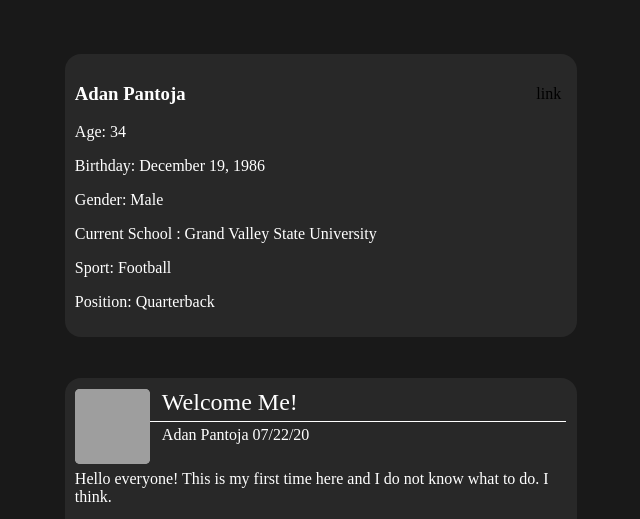
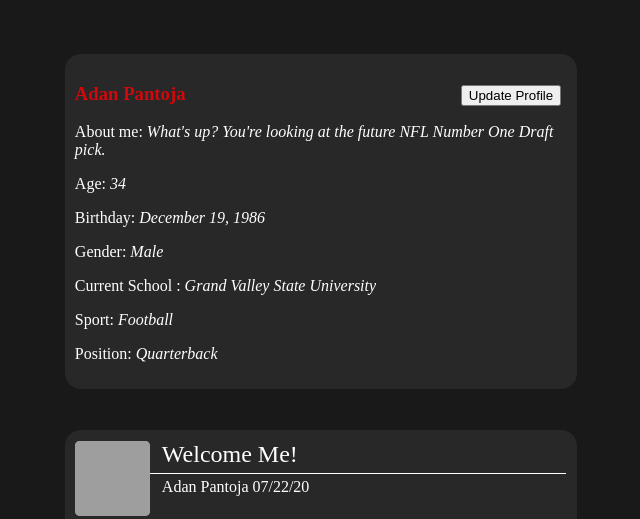
Before and after one commit to pantojaa/SSMW, a Flask app: page /profile in a window 1280 px wide. Shown: the part 1021-1540 px from the top of the page, without its empty margins (329-969 px from the left). Run offline with Flask 2, Linux system fonts and the light colour scheme; a user stored in the database is signed in; data comes from the database, SQL or seed files in the repository; both versions use the stored data as it was after the commit; some libraries are stand-ins or nearby versions; grey boxes are pictures that could not be loaded.

Commit message:
Made changes to profile

```diff
--- a/endzone/forms.py
+++ b/endzone/forms.py
@@ -47,10 +47,11 @@ class UpdateProfileForm(FlaskForm):
     first_name = StringField('First name', validators=[DataRequired(), Length(min=2, max=20)])
     last_name = StringField('Last name', validators=[DataRequired(), Length(min=2, max=20)])
     email = StringField('Email', validators=[DataRequired(), Email()])
+    bio = TextAreaField('About me')
     high_school = StringField('Current school', validators=[])
     sport = StringField('Sport', validators=[])
     position = StringField('Position', validators=[])
-    select_file = FileField('Update profile picture', validators=[FileAllowed(['jpeg', 'jpg', 'png', 'mp4'])])
+    select_file = FileField('Update profile picture', validators=[FileAllowed(['jpeg', 'jpg', 'png'])])
     submit = SubmitField('Save changes')
     update_profile = SubmitField('Update Profile')
 
--- a/endzone/models.py
+++ b/endzone/models.py
@@ -23,7 +23,8 @@ class User(db.Model, UserMixin):
     birth_date = db.Column(db.String(20), nullable=False)
     birth_month = db.Column(db.String(20), nullable=False)
     birth_year = db.Column(db.String(20), nullable=False)
-    age = db.Column(db.Integer)
+    age = db.Column(db.Integer, nullable=False)
+    about = db.Column(db.String(300), nullable=False, default=' ')
     # --------------
 
     def __repr__(self):  # how object is printed to console
--- a/endzone/routes.py
+++ b/endzone/routes.py
@@ -230,6 +230,7 @@ def update_profile():
         current_user.high_school = form.high_school.data
         current_user.sport = form.sport.data
         current_user.position = form.position.data
+        current_user.about = form.bio.data
         db.session.commit()
         flash('Your profile has been updated.', 'success')
         return redirect(url_for('profile'))
@@ -240,6 +241,7 @@ def update_profile():
         form.high_school.data = current_user.high_school
         form.sport.data = current_user.sport
         form.position.data = current_user.position
+        form.bio.data = current_user.about
 
     image = url_for('static', filename='pics/' + current_user.img_file)
     return render_template('update_profile.html', form=form, image=image)
--- a/endzone/templates/layout.html
+++ b/endzone/templates/layout.html
@@ -39,6 +39,7 @@ Date: June 27,2020
                             <li><a href="{{ url_for('trending') }}"> <i class="fa fa-line-chart"></i> Trending</a></li>
                             <li><a href="{{ url_for('team') }}"> <i class="fa fa-sitemap"></i> Team</a></li>
                             <li><a href="{{ url_for('profile') }}"> <i class="fa fa-user"></i> Profile</a></li>
+                            <li><a href="{{ url_for('logout') }}"> <i class="fa fa-sign-out"></i> Logout </a></li>
                         {% else %}
                             <li><a href="{{ url_for('home') }}"> <i class="fa fa-home"></i> Home</a></li>
 {#                            <li><a href="{{ url_for('feed') }}">Feed</a></li>#}
--- a/endzone/templates/post.html
+++ b/endzone/templates/post.html
@@ -37,4 +37,4 @@
 
 		</section>
 	</div><!--End of main-->
-{% endblock content %}</html>
+{% endblock content %}
--- a/endzone/templates/profile.html
+++ b/endzone/templates/profile.html
@@ -35,17 +35,18 @@
                 <div>
                     <div class="post-misc">
                         <ul class="button-side">
-                            <li> <a href="{{ url_for('update_profile') }}"> link</a> </li>
+                            <li> <a href="{{ url_for('update_profile') }}"> {{ form.update_profile }}</a> </li>
                         </ul>
                     </div>
                 </div>
-				<h1>{{ current_user.first_name }} {{ current_user.last_name }}</h1>
-                <p> Age: {{ current_user.age }}</p>
-                <p> Birthday: {{ current_user.birth_month }} {{ current_user.birth_date }}, {{ current_user.birth_year }}</p>
-                <p> Gender: {{ current_user.gender }}</p>
-				<p> Current School : {{ current_user.high_school }}</p>
-                <p> Sport: {{ current_user.sport }} </p>
-                <p> Position: {{ current_user.position }}</p>
+				<h1 style="color: #D1080C">{{ current_user.first_name }} {{ current_user.last_name }}</h1>
+                <p> About me: <i>{{ current_user.about }} </i> </p>
+                <p> Age: <i>{{ current_user.age }} </i> </p>
+                <p> Birthday: <i> {{ current_user.birth_month }} {{ current_user.birth_date }}, {{ current_user.birth_year }} </i> </p>
+                <p> Gender: <i> {{ current_user.gender }} </i> </p>
+                <p> Current School : <i> {{ current_user.high_school }} </i> </p>
+                <p> Sport: <i> {{ current_user.sport }} </i> </p>
+                <p> Position: <i> {{ current_user.position }} </i> </p>
 
 			</article>
             <!-- end of bio -->
```
Also changed, not shown: endzone/templates/global_profile.html (+8 -7 lines), endzone/templates/update_profile.html (+8 -0 lines), endzone/site.db.
